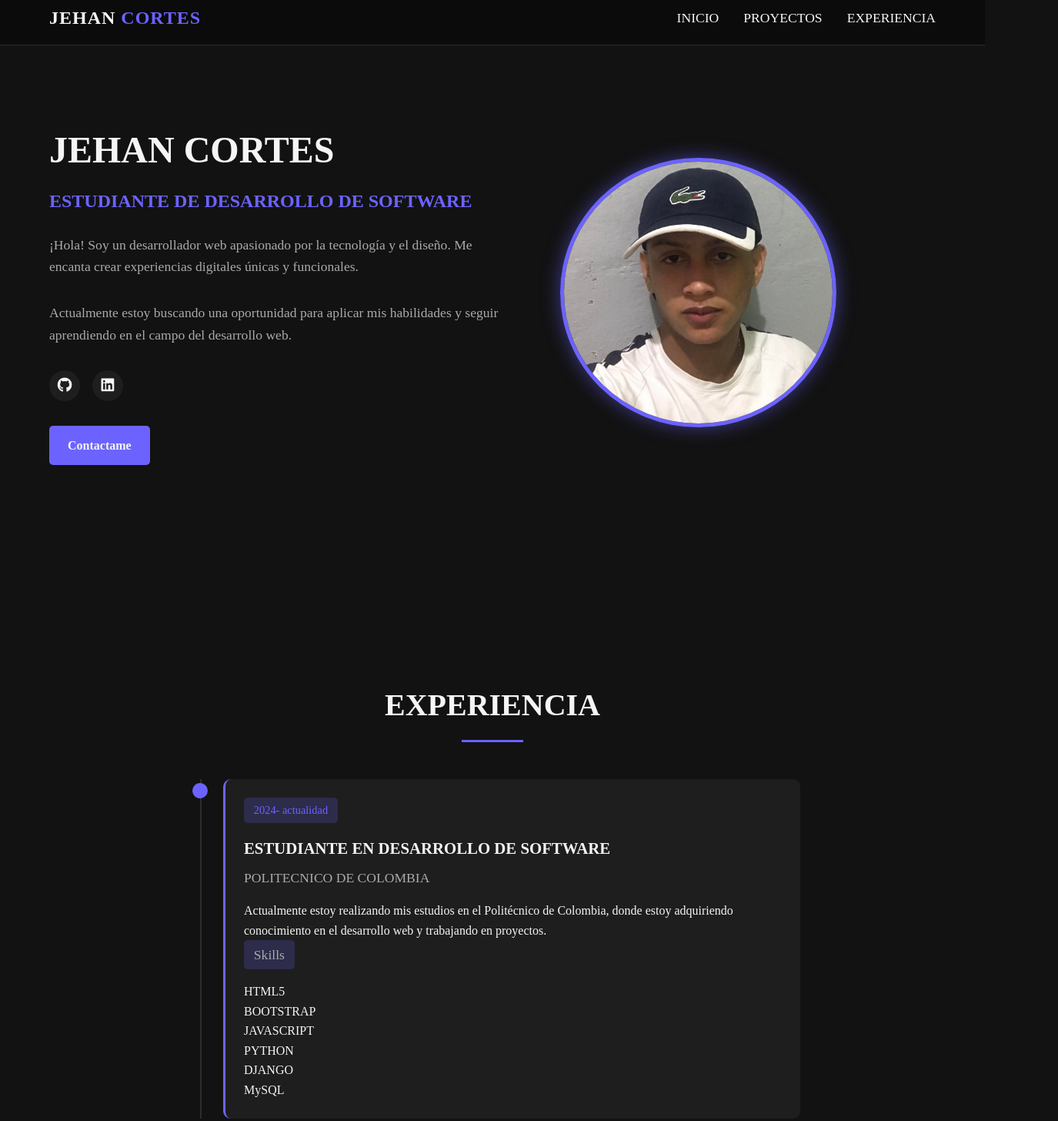
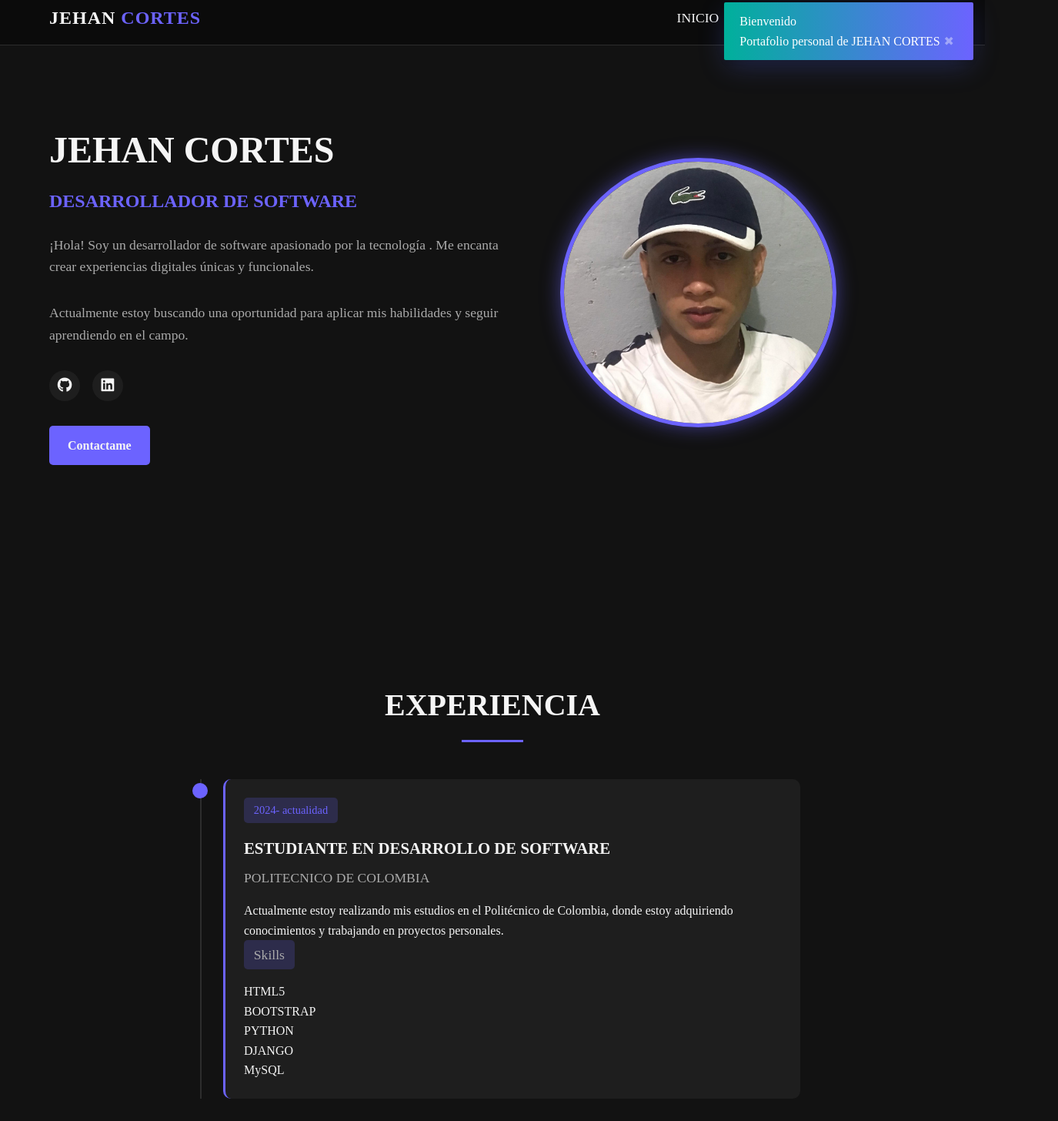
Before and after one commit to Jea111/PORTFOLIO, a plain HTML site: page index.html in a window 1280 px wide. Shown: the part 12-1468 px from the top of the page at 77% size, 1375 px wide, since content can reach past the window. Drawn offline with nearby package versions, Linux system fonts and the light colour scheme.

Commit message:
Portafolio personal

```diff
--- a/index.html
+++ b/index.html
@@ -8,6 +8,15 @@
     <script
       src="https://kit.fontawesome.com/c28f992cd8.js"
       crossorigin="anonymous"
+    ></script>
+    <link
+      rel="stylesheet"
+      type="text/css"
+      href="https://cdn.jsdelivr.net/npm/toastify-js/src/toastify.min.css"
+    />
+    <script
+      type="text/javascript"
+      src="https://cdn.jsdelivr.net/npm/toastify-js/src/toastify.min.js"
     ></script>
     <title>PORTFOLIO JEHAN CORTES</title>
   </head>
@@ -34,15 +43,15 @@
             data-aos-duration="2000"
           >
             <h1>JEHAN CORTES</h1>
-            <h2>ESTUDIANTE DE DESARROLLO DE SOFTWARE</h2>
+            <h2>DESARROLLADOR DE SOFTWARE</h2>
             <p>
-              ¡Hola! Soy un desarrollador web apasionado por la tecnología y el
-              diseño. Me encanta crear experiencias digitales únicas y
+              ¡Hola! Soy un desarrollador de software apasionado por la
+              tecnología . Me encanta crear experiencias digitales únicas y
               funcionales.
             </p>
             <p>
               Actualmente estoy buscando una oportunidad para aplicar mis
-              habilidades y seguir aprendiendo en el campo del desarrollo web.
+              habilidades y seguir aprendiendo en el campo.
             </p>
             <div class="social-links">
               <a href="https://github.com/Jea111" target="_blank"
@@ -79,14 +88,14 @@
               <h4>POLITECNICO DE COLOMBIA</h4>
               <p>
                 Actualmente estoy realizando mis estudios en el Politécnico de
-                Colombia, donde estoy adquiriendo conocimiento en el desarrollo
-                web y trabajando en proyectos.
+                Colombia, donde estoy adquiriendo conocimientos y trabajando en
+                proyectos personales.
               </p>
               <h4 class="date">Skills</h4>
               <ul class="skills">
                 <li>HTML5</li>
                 <li>BOOTSTRAP</li>
-                <li>JAVASCRIPT</li>
+                <!-- <li>JAVASCRIPT</li> -->
                 <li>PYTHON</li>
                 <li>DJANGO</li>
                 <li>MySQL</li>
@@ -225,6 +234,7 @@
         </div>
       </div>
     </footer>
+    <script src="/script.js"></script>
     <script src="https://unpkg.com/aos@2.3.1/dist/aos.js"></script>
     <script>
       AOS.init();
--- a/script.js
+++ b/script.js
@@ -0,0 +1,8 @@
+Toastify({
+  text: "Bienvenido\nPortafolio personal de JEHAN CORTES",
+  duration: 8000,
+  close: true,
+  gravity: "top",
+  position: "right",
+  backgroundColor: "linear-gradient(to right, #00b09b, #6c63ff)",
+}).showToast();
```
